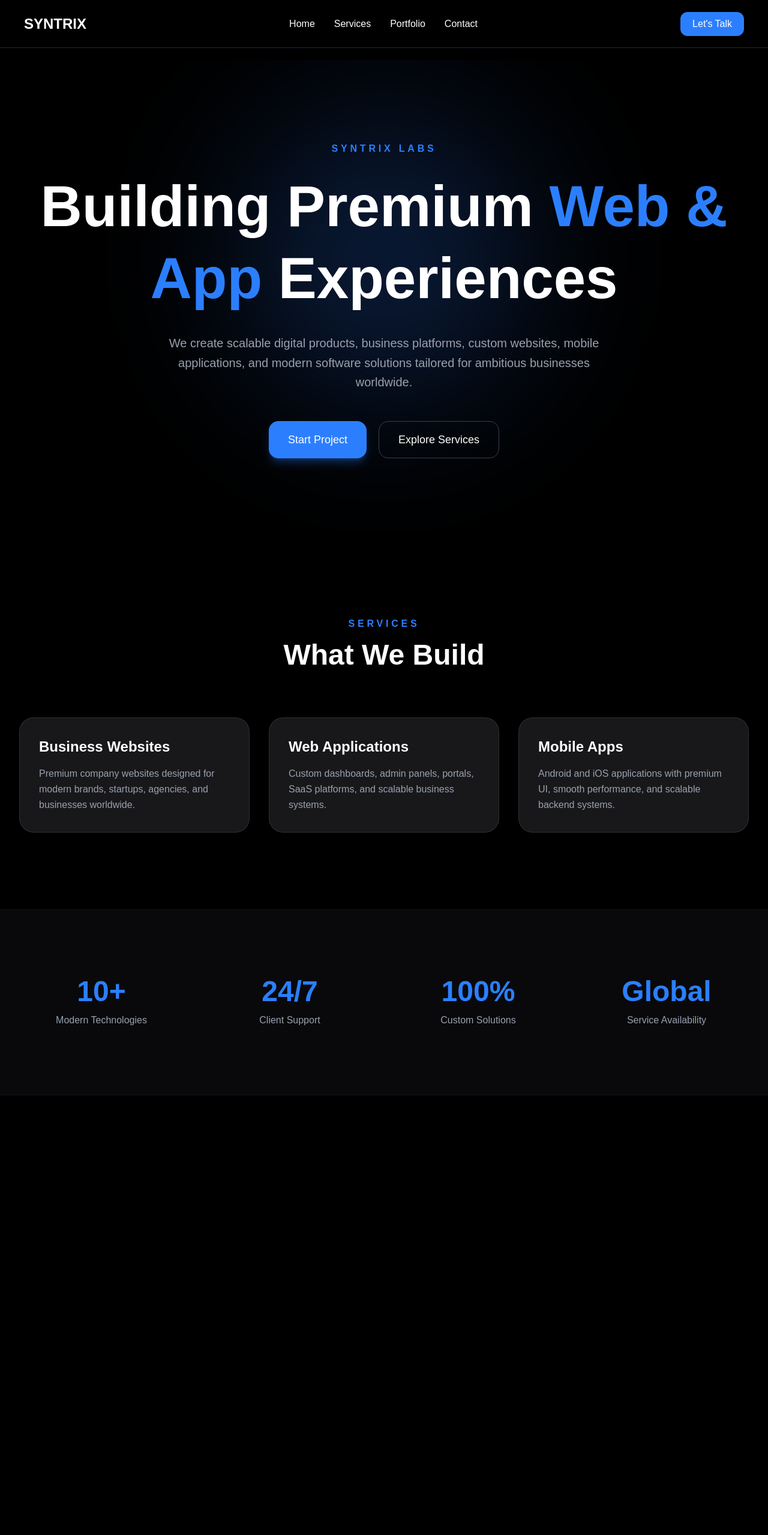
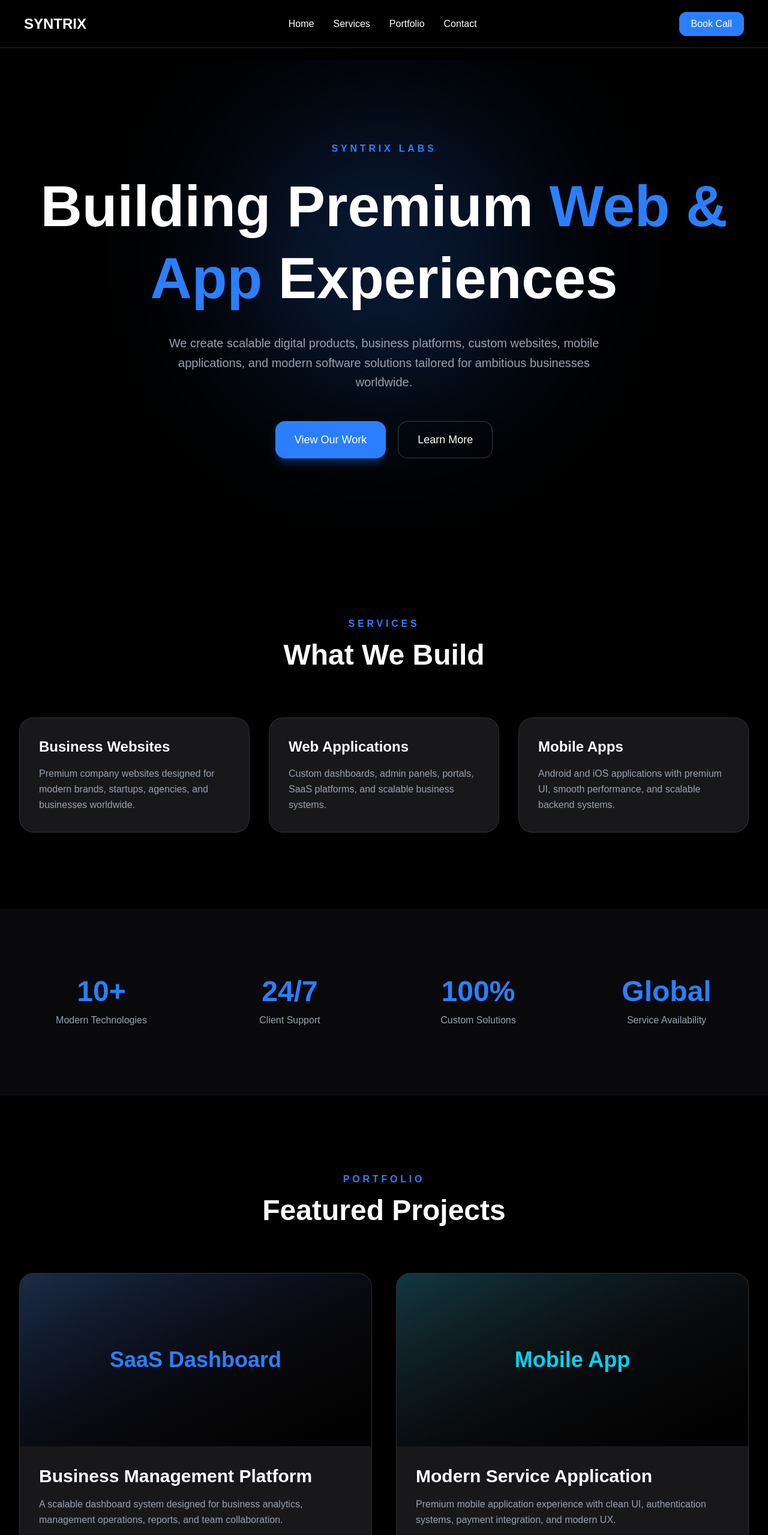
Before and after one commit to Syntrix-labs/syntrix-website, a Next.js app in the folder frontend/: page / in a window 1280 px wide. Shown: the top 2559 px of the page at 60% size. Before the commit the page ends 1826 px from the top, so only its background shows below. Built offline with nearby package versions, Linux system fonts and the light colour scheme.

Commit message:
fixes design

```diff
--- a/frontend/src/app/page.tsx
+++ b/frontend/src/app/page.tsx
@@ -16,7 +16,17 @@ transition={{ duration: 1 }}
         className="relative flex flex-col items-center justify-center min-h-screen px-6 text-center overflow-hidden">
 
   {/* Background Glow */}
-  <div className="absolute w-[500px] h-[500px] bg-blue-500/20 blur-[120px] rounded-full top-20"></div>
+  <motion.div
+  animate={{
+    y: [0, -20, 0],
+  }}
+  transition={{
+    duration: 6,
+    repeat: Infinity,
+    ease: "easeInOut",
+  }}
+  className="absolute w-[500px] h-[500px] bg-blue-500/20 blur-[120px] rounded-full top-20"
+/>
 
   <p className="text-blue-500 font-semibold tracking-[0.3em] uppercase mb-6 z-10">
     Syntrix Labs
@@ -35,12 +45,12 @@ transition={{ duration: 1 }}
   </p>
 
   <div className="flex gap-5 mt-12 z-10">
-    <button className="bg-blue-500 hover:bg-blue-600 transition-all duration-300 px-8 py-4 rounded-2xl text-lg font-medium shadow-lg shadow-blue-500/30">
-      Start Project
+    <button className="bg-blue-500 hover:bg-blue-600 transition-all duration-300 hover:scale-105 px-8 py-4 rounded-2xl text-lg font-medium shadow-lg shadow-blue-500/30">
+      View Our Work
     </button>
 
-    <button className="border border-gray-700 hover:border-gray-500 transition-all duration-300 px-8 py-4 rounded-2xl text-lg font-medium">
-      Explore Services
+    <button className="border border-gray-700 hover:border-gray-500 ttransition-all duration-300 hover:scale-105 px-8 py-4 rounded-2xl text-lg font-medium">
+      Learn More
     </button>
   </div>
 
@@ -62,7 +72,7 @@ transition={{ duration: 1 }}
 
     <div className="grid grid-cols-1 md:grid-cols-2 lg:grid-cols-3 gap-8">
 
-      <div className="bg-zinc-900 border border-white/10 rounded-3xl p-8 hover:border-blue-500 transition-all duration-300">
+      <div className="bg-zinc-900 border border-white/10 rounded-3xl p-8 hover:border-blue-500 transition-all duration-300 hover:scale-105">
         <h3 className="text-2xl font-bold mb-4">
           Business Websites
         </h3>
@@ -73,7 +83,7 @@ transition={{ duration: 1 }}
         </p>
       </div>
 
-      <div className="bg-zinc-900 border border-white/10 rounded-3xl p-8 hover:border-blue-500 transition-all duration-300">
+      <div className="bg-zinc-900 border border-white/10 rounded-3xl p-8 hover:border-blue-500 transition-all duration-300 hover:scale-105">
         <h3 className="text-2xl font-bold mb-4">
           Web Applications
         </h3>
@@ -84,7 +94,7 @@ transition={{ duration: 1 }}
         </p>
       </div>
 
-      <div className="bg-zinc-900 border border-white/10 rounded-3xl p-8 hover:border-blue-500 transition-all duration-300">
+      <div className="bg-zinc-900 border border-white/10 rounded-3xl p-8 hover:border-blue-500 transition-all duration-300 hover:scale-105">
         <h3 className="text-2xl font-bold mb-4">
           Mobile Apps
         </h3>
@@ -98,6 +108,8 @@ transition={{ duration: 1 }}
     </div>
 
   </div>
+
+  {/*stats section*/}
 
 </section>
 
@@ -148,6 +160,221 @@ transition={{ duration: 1 }}
   </div>
 
 </section>
+
+{/*project section*/}
+
+<section className="py-32 px-8 bg-black">
+
+  <div className="max-w-7xl mx-auto">
+
+    <div className="text-center mb-20">
+      <p className="text-blue-500 uppercase tracking-[0.3em] font-semibold mb-4">
+        Portfolio
+      </p>
+
+      <h2 className="text-5xl font-bold">
+        Featured Projects
+      </h2>
+    </div>
+
+    <div className="grid grid-cols-1 lg:grid-cols-2 gap-10">
+
+      <div className="bg-zinc-900 rounded-3xl overflow-hidden border border-white/10 hover:border-blue-500 transition-all duration-300 hover:scale-105">
+
+        <div className="h-72 bg-gradient-to-br from-blue-500/20 to-black flex items-center justify-center text-4xl font-bold text-blue-500">
+          SaaS Dashboard
+        </div>
+
+        <div className="p-8">
+          <h3 className="text-3xl font-bold mb-4">
+            Business Management Platform
+          </h3>
+
+          <p className="text-gray-400 leading-relaxed">
+            A scalable dashboard system designed for business analytics,
+            management operations, reports, and team collaboration.
+          </p>
+        </div>
+
+      </div>
+
+      <div className="bg-zinc-900 rounded-3xl overflow-hidden border border-white/10 hover:border-blue-500 transition-all duration-300 hover:scale-105">
+
+        <div className="h-72 bg-gradient-to-br from-cyan-500/20 to-black flex items-center justify-center text-4xl font-bold text-cyan-400">
+          Mobile App
+        </div>
+
+        <div className="p-8">
+          <h3 className="text-3xl font-bold mb-4">
+            Modern Service Application
+          </h3>
+
+          <p className="text-gray-400 leading-relaxed">
+            Premium mobile application experience with clean UI,
+            authentication systems, payment integration, and modern UX.
+          </p>
+        </div>
+
+      </div>
+
+    </div>
+
+  </div>
+
+
+</section>
+
+{/*why choose us section*/}
+
+<section className="py-32 px-8 bg-zinc-950">
+
+  <div className="max-w-7xl mx-auto">
+
+    <div className="text-center mb-20">
+      <p className="text-blue-500 uppercase tracking-[0.3em] font-semibold mb-4">
+        Why Choose Us
+      </p>
+
+      <h2 className="text-5xl font-bold">
+        Built For Modern Businesses
+      </h2>
+    </div>
+
+    <div className="grid grid-cols-1 md:grid-cols-2 gap-8">
+
+      <div className="bg-black border border-white/10 rounded-3xl p-10">
+        <h3 className="text-3xl font-bold mb-5">
+          Premium Design Experience
+        </h3>
+
+        <p className="text-gray-400 leading-relaxed text-lg">
+          We focus on building visually modern, smooth,
+          responsive, and user-friendly digital experiences
+          that help businesses stand out online.
+        </p>
+      </div>
+
+      <div className="bg-black border border-white/10 rounded-3xl p-10">
+        <h3 className="text-3xl font-bold mb-5">
+          Fully Custom Development
+        </h3>
+
+        <p className="text-gray-400 leading-relaxed text-lg">
+          Every project is tailored according to client needs,
+          business goals, workflows, and future scalability.
+        </p>
+      </div>
+
+      <div className="bg-black border border-white/10 rounded-3xl p-10">
+        <h3 className="text-3xl font-bold mb-5">
+          Modern Technology Stack
+        </h3>
+
+        <p className="text-gray-400 leading-relaxed text-lg">
+          Using modern frameworks and scalable architectures,
+          we create high-performance digital products built
+          for long-term growth.
+        </p>
+      </div>
+
+      <div className="bg-black border border-white/10 rounded-3xl p-10">
+        <h3 className="text-3xl font-bold mb-5">
+          Business Focused Solutions
+        </h3>
+
+        <p className="text-gray-400 leading-relaxed text-lg">
+          We don’t just build software —
+          we build solutions that improve business efficiency,
+          branding, and customer experience.
+        </p>
+      </div>
+
+    </div>
+
+  </div>
+
+</section>
+
+{/*lets work together*/}
+
+<section className="py-40 px-8 bg-black relative overflow-hidden">
+
+  {/* Glow Effect */}
+  <div className="absolute w-[600px] h-[600px] bg-blue-500/10 blur-[150px] rounded-full top-0 left-1/2 -translate-x-1/2"></div>
+
+  <div className="max-w-5xl mx-auto text-center relative z-10">
+
+    <p className="text-blue-500 uppercase tracking-[0.3em] font-semibold mb-6">
+      Let’s Build Together
+    </p>
+
+    <h2 className="text-6xl md:text-7xl font-bold leading-tight">
+      Ready To Build Your
+      <span className="text-blue-500"> Next Digital Product?</span>
+    </h2>
+
+    <p className="text-gray-400 text-xl leading-relaxed mt-8 max-w-3xl mx-auto">
+      From modern websites to scalable business platforms,
+      Syntrix helps businesses transform ideas into premium
+      digital experiences with modern technology and clean execution.
+    </p>
+
+    <div className="flex flex-col md:flex-row gap-6 justify-center mt-14">
+
+      <button className="bg-blue-500 hover:bg-blue-600 transition-all duration-300 hover:scale-105 px-10 py-5 rounded-2xl text-lg font-semibold shadow-lg shadow-blue-500/20">
+        Start Your Project
+      </button>
+
+      <button className="border border-gray-700 hover:border-gray-500 transition-all duration-300 hover:scale-105 px-10 py-5 rounded-2xl text-lg font-semibold">
+        Schedule Consultation
+      </button>
+
+    </div>
+
+  </div>
+
+</section>
+
+<footer className="border-t border-white/10 bg-zinc-950 py-12 px-8">
+
+  <div className="max-w-7xl mx-auto flex flex-col md:flex-row items-center justify-between gap-6">
+
+    <div>
+      <h3 className="text-2xl font-bold">
+        SYNTRIX
+      </h3>
+
+      <p className="text-gray-500 mt-2">
+        Modern Web & App Solutions
+      </p>
+    </div>
+
+    <div className="flex gap-8 text-gray-400">
+      <a href="#" className="hover:text-white transition">
+        Home
+      </a>
+
+      <a href="#" className="hover:text-white transition">
+        Services
+      </a>
+
+      <a href="#" className="hover:text-white transition">
+        Portfolio
+      </a>
+
+      <a href="#" className="hover:text-white transition">
+        Contact
+      </a>
+    </div>
+
+    <p className="text-gray-500 text-sm">
+      © 2026 Syntrix Labs. All rights reserved.
+    </p>
+
+  </div>
+
+</footer>
+
       </main>
     </>
   );
--- a/frontend/src/components/navbar/Navbar.tsx
+++ b/frontend/src/components/navbar/Navbar.tsx
@@ -14,7 +14,7 @@ export default function Navbar() {
       </div>
 
       <button className="bg-blue-500 px-5 py-2 rounded-xl">
-        Let's Talk
+        Book Call
       </button>
 
     </nav>
```
